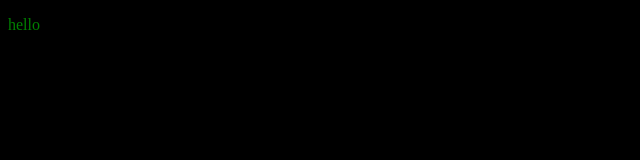
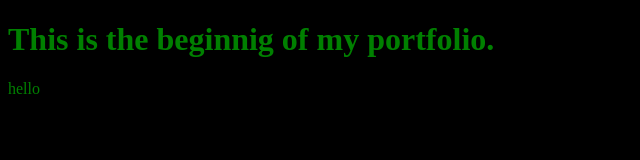
Before and after one commit to ShivanshGusain/webDev, a plain HTML site: page index.html in a window 1280 px wide. Shown: the whole page, without its empty margins (0-640 px from the left). Drawn offline with Linux system fonts and the light colour scheme.

Commit message:
new heading added

```diff
--- a/index.html
+++ b/index.html
@@ -5,9 +5,9 @@
     <meta name="viewport" content="width=device-width, initial-scale=1.0">
     <title>Document</title>
 </head>
-<body bgcolor="black">
-
-    <p style="color:green"> hello </p>
+<body bgcolor="black" style="color:green">
+    <h1 class="main" >This is the beginnig of my portfolio.</h1>
+    <p > hello </p>
 
 </body>
 </html>
```
